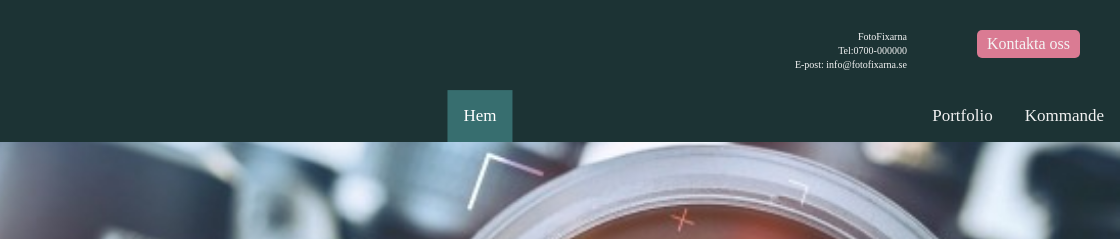
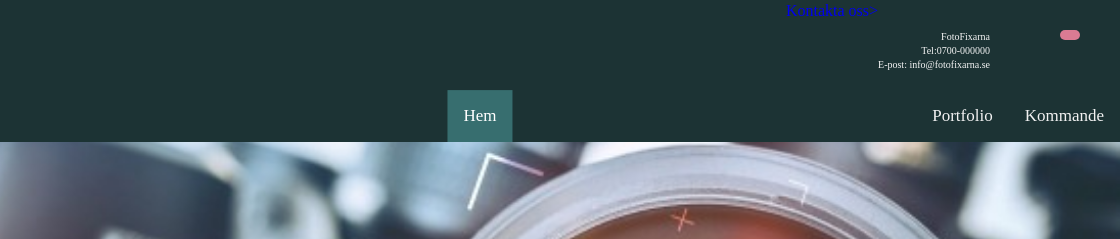
Before and after one commit to loviax/loviax.github.io, a plain HTML site: page index.html in a window 1280 px wide. Shown: the top 239 px of the page, 160-1280 px from the left. Drawn offline with nearby package versions, Linux system fonts and the light colour scheme; files whose address does not match are found by name.

Commit message:
Update index.html

```diff
--- a/index.html
+++ b/index.html
@@ -34,7 +34,7 @@
 
         <div class="wrapper">
 
-          <button class="header_button" style="float:right"> <a href="kontakt.html">Kontakta oss</a></button>
+          <a href="kontakt.html">Kontakta oss><button class="header_button" style="float:right"></button></a>
           <p class="header_information" style="float:right">FotoFixarna <br> Tel:0700-000000 <br> E-post: info@fotofixarna.se</p>
 
         </div>
```
